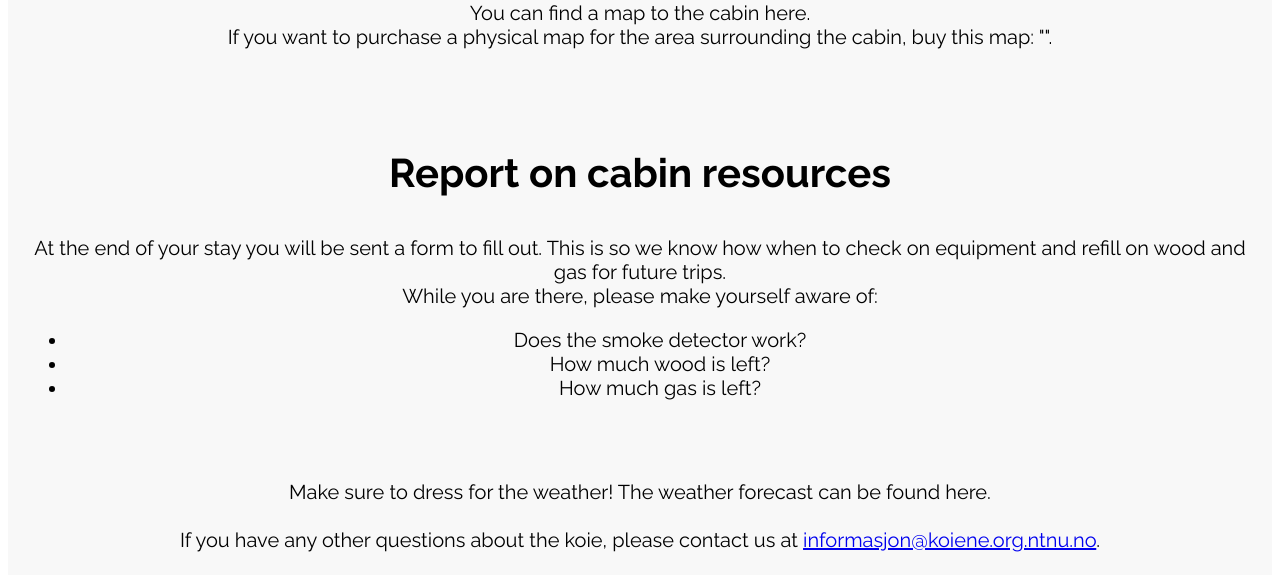
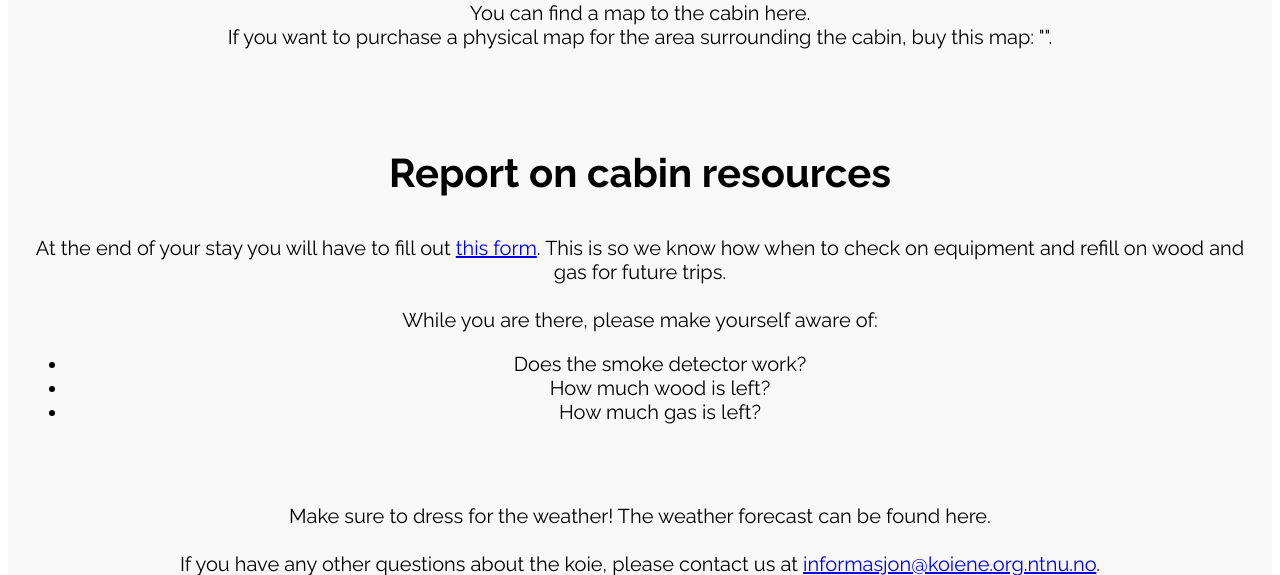
Before and after one commit to NTNUI/koiene-booking-h20, a Django app: template backend/ntnui/apps/koie_booking/templates/koie_information.html in a window 1280 px wide. Shown: the part 860-1435 px from the top of the page. Run offline with Django 3.2, Linux system fonts and the light colour scheme; the template is opened without the code that fills it, so the values that code supplies are empty; parts of the project's set-up code (start-up, migrations or seed data) failed here and were passed over.

Commit message:
feat: make mail link to koie form

```diff
--- a/backend/ntnui/apps/koie_booking/templates/koie_information.html
+++ b/backend/ntnui/apps/koie_booking/templates/koie_information.html
@@ -106,8 +106,8 @@
             <div class = "infoBox">
                 <h3>Report on cabin resources</h3>
                 <p>
-                    At the end of your stay you will be sent a form to fill out. This is so we know how when to check on equipment and refill on wood and gas for future trips.
-                    <br>
+                    At the end of your stay you will have to fill out <a href="http://localhost:8080/#/koie/report/{{id}}">this form</a>. This is so we know how when to check on equipment and refill on wood and gas for future trips.
+                    <br><br>
                     While you are there, please make yourself aware of:
                     <ul>
                         <li>Does the smoke detector work?</li>
--- a/backend/ntnui/apps/koie_booking/utils/mail_utils.py
+++ b/backend/ntnui/apps/koie_booking/utils/mail_utils.py
@@ -30,7 +30,7 @@ def send_koie_information_mail(booking):
     receiver = ["sondrehalt@gmail.com"]
     subject = "Koie information"
 
-    context = {"koie": booking.koie}
+    context = {"koie": booking.koie, "id" : booking.id}
 
     # Mail body.
 
```
